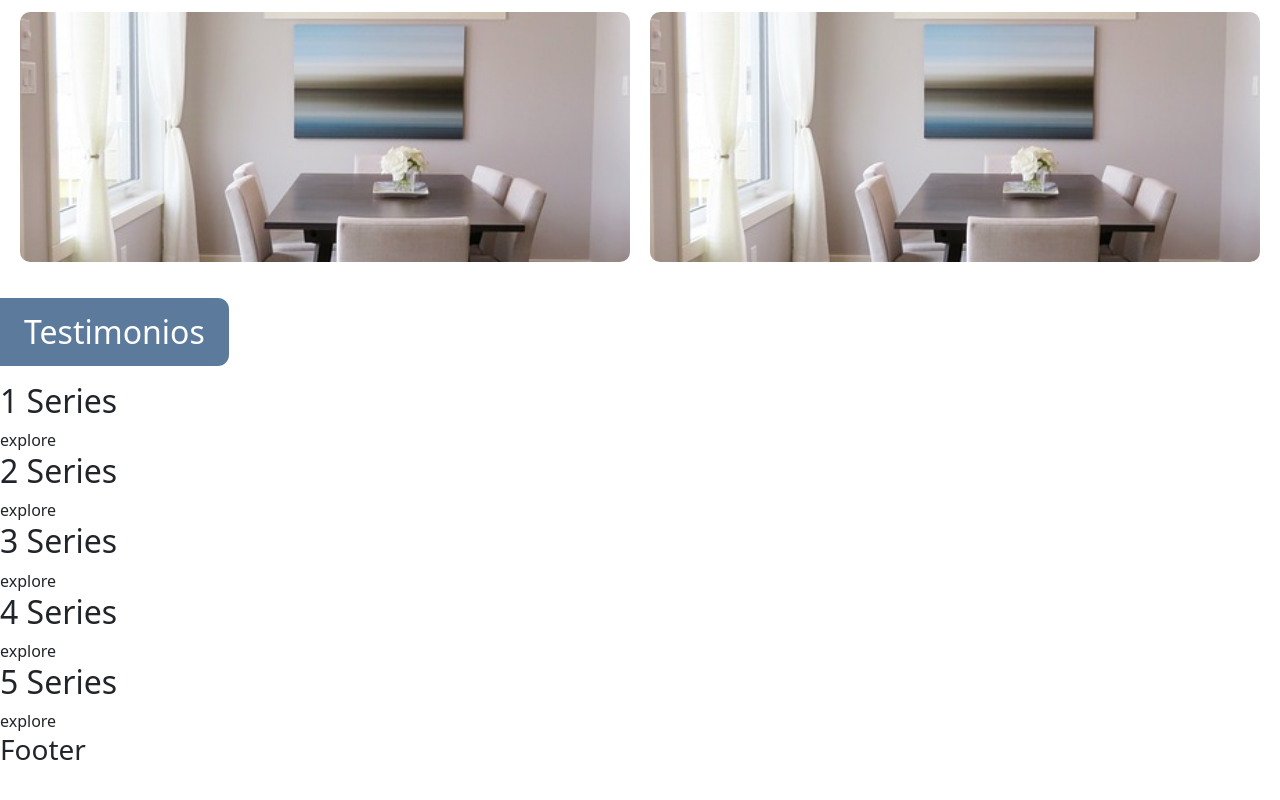
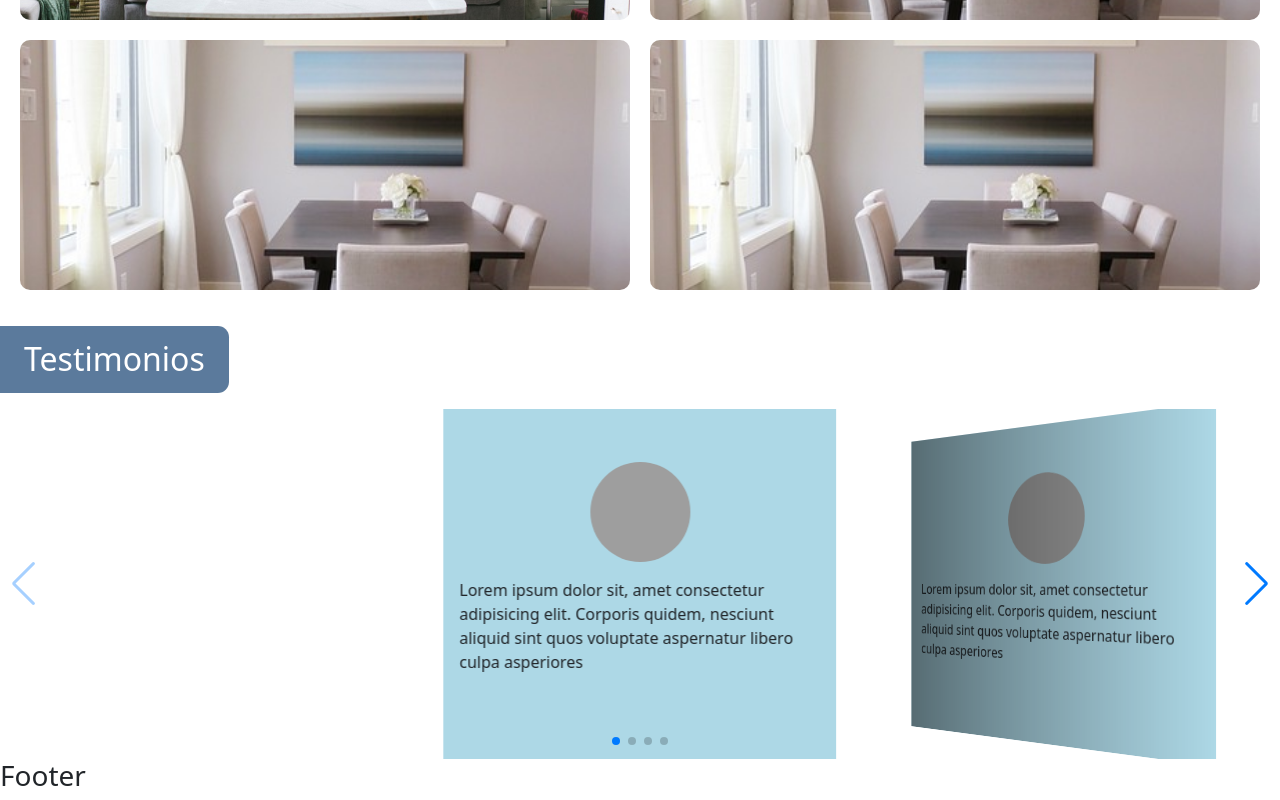
Before and after one commit to EstefaniaDelgado/Mobiliario, a React (Vite) app: page / in a window 1280 px wide. Shown: the part 1486-2286 px from the top of the page. Before the commit the page ends 2261 px from the top, so only its background shows below. Built offline with nearby package versions, Linux system fonts and the light colour scheme; grey boxes are pictures that could not be loaded.

Commit message:
testimonials seccion

```diff
--- a/package.json
+++ b/package.json
@@ -14,7 +14,8 @@
     "react": "^18.2.0",
     "react-bootstrap": "^2.9.1",
     "react-dom": "^18.2.0",
-    "react-router-dom": "^6.21.3"
+    "react-router-dom": "^6.21.3",
+    "swiper": "^11.0.5"
   },
   "devDependencies": {
     "@iconify/react": "^4.1.1",
--- a/src/components/Testimonials/components/CardTestimonial/Testimonial.module.css
+++ b/src/components/Testimonials/components/CardTestimonial/Testimonial.module.css
@@ -1,125 +1,22 @@
+.containerCarousel{
+  width: 100%;
+  max-width: 445px;
+  height: 40vh;
+  min-height: 350px;
+  background-color: lightblue;
+  display: flex;
+  flex-direction: column;
+  justify-content: center;
+  align-items: center;
+}
 
+.imageCarousel{
+  width: 100px;
+  height: 100px;
+  border-radius: 50px;
+}
 
-  .content {
-    display: flex;
-    align-items: center;
-    gap: 60px;
-    padding: 0 100px;
-  }
-
-
-  .carousel {
-    width: 600px;
-  }
-
-  h2 {
-    font-weight: 500;
-    margin: 0 0 16px;
-  }
-
-  p {
-    opacity: 0.7;
-    font-size: 18px;
-    margin: 0 0 20px;
-  }
-
-  button {
-    border: 0;
-    background: #f9f9f9;
-    color: #16222a;
-    font-family: inherit;
-    padding: 10px 20px;
-    border-radius: 60px;
-    font-size: 18px;
-  }
-
-  section a {
-    display: inline-block;
-    text-decoration: none;
-    text-transform: uppercase;
-    color: #717171;
-    font-weight: 500;
-    background: #fff;
-    border-radius: 3.125rem;
-    margin: 0 auto;
-    padding: 6px 26px;
-    font-size: 0.9rem;
-    transition: 0.3s ease-in-out;
-  }
-
-  .swiper {
-    width: 100%;
-  }
-
-  .swiper-pagination-bullet,
-  .swiper-pagination-bullet-active {
-    background: #fff;
-  }
-
-  .swiper-pagination {
-    bottom: 34px !important;
-    transform: scale(1.3);
-  }
-
-  .swiper-slide {
-    height: 400px;
-    display: flex;
-    flex-direction: column;
-    justify-content: end;
-    align-items: center;
-    padding: 0 0 80px;
-    filter: grayscale(0.6);
-  }
-
-  .swiper-slide h2 {
-    color: #fff;
-    font-weight: 400;
-    font-size: 1.4rem;
-    line-height: 1.4;
-    margin-bottom: 0.625rem;
-    text-transform: uppercase;
-    text-align: center;
-  }
-
-  .swiper-slide a:hover {
-    color: #005baa;
-  }
-
-  .swiperSlide div {
-    transition: 0.25s;
-    opacity: 0;
-  }
-
-  .swiper-slide-active div {
-    opacity: 1;
-  }
-
-  .swiperSlideOne {
-    background: linear-gradient(to top, #0f2027, #203a4300, #2c536400),
-      url("/src/assets/furniture/bed.jpg") no-repeat 50% 50% / cover;
-  }
-
-  .swiperSlideTwo {
-    background: linear-gradient(to top, #0f2027, #203a4300, #2c536400),
-      url("/src/assets/furniture/decoration.jpg") no-repeat 50% 50% / cover;
-  }
-
-  .swiperSlideThree {
-    background: linear-gradient(to top, #0f2027, #203a4300, #2c536400),
-      url("/src/assets/furniture/dining-room.jpg") no-repeat 50% 50% / cover;
-  }
-
-  .swiperSlideFour {
-    background: linear-gradient(to top, #0f2027, #203a4300, #2c536400),
-      url("/src/assets/furniture/hero-projects.jpg") no-repeat 50% 50% / cover;
-  }
-
-  .swiperSlideFive {
-    background: linear-gradient(to top, #0f2027, #203a4300, #2c536400),
-      url("/src/assets/furniture/kitchen.jpg") no-repeat 50% 50% / cover;
-  }
-
-  .swiper-3d .swiper-slide-shadow-left,
-  .swiper-3d .swiper-slide-shadow-right {
-    background-image: none;
-  }
+.review{
+  line-height: 1.5;
+  padding: 1em;
+}
--- a/src/components/Testimonials/components/CardTestimonial/index.jsx
+++ b/src/components/Testimonials/components/CardTestimonial/index.jsx
@@ -1,46 +1,95 @@
-import styles from './Testimonial.module.css'
+import styles from './Testimonial.module.css';
+import { Swiper, SwiperSlide } from 'swiper/react';
+import {
+  Navigation,
+  Pagination,
+  Scrollbar,
+  A11y,
+  EffectCoverflow,
+} from 'swiper/modules';
+import 'swiper/css';
+import 'swiper/css/navigation';
+import 'swiper/css/pagination';
+import 'swiper/css/scrollbar';
+import 'swiper/css/effect-coverflow';
+import { useEffect, useState } from 'react';
 
-const Testimonial = () => {
-  return (
-    <div class="carousel">
-    <div class="swiper">
-      <div class="swiper-wrapper">
-        <div class="swiper-slide swiper-slide--one">
-          <div>
-            <h2>1 Series</h2>
-            <a>explore</a>
+const Testimonial = ({ slides }) => {
+  const [isMobile, setIsMobile] = useState(window.innerWidth < 768);
+
+  useEffect(() => {
+    const handleResize = () => {
+      setIsMobile(window.innerWidth < 768);
+    };
+
+    window.addEventListener('resize', handleResize);
+
+    return () => {
+      window.removeEventListener('resize', handleResize);
+    };
+  }, [isMobile]);
+
+  const tabletScreem = (
+    <Swiper
+      effect={'coverflow'}
+      grabCursor={true}
+      centeredSlides={true}
+      modules={[Navigation, Pagination, Scrollbar, A11y, EffectCoverflow]}
+      coverflowEffect={{
+        rotate: 50,
+        stretch: 0,
+        depth: 100,
+        modifier: 1,
+        slideShadows: true,
+      }}
+      spaceBetween={50}
+      slidesPerView={3}
+      navigation
+      pagination={{ clickable: true }}
+      onSlideChange={() => console.log('slide change')}
+      onSwiper={(swiper) => console.log(swiper)}
+    >
+      {slides.map((slide) => (
+        <SwiperSlide key={slide.id}>
+          <div className={styles.containerCarousel}>
+            <img
+              src={`https://unavatar.io/${slide.customer}`}
+              alt="Testimonio"
+              className={styles.imageCarousel}
+            />
+            <p className={styles.review}>{slide.review}</p>
           </div>
-        </div>
-        <div class="swiper-slide swiper-slide--two">
-          <div>
-            <h2>2 Series</h2>
-            <a>explore</a>
+        </SwiperSlide>
+      ))}
+    </Swiper>
+  );
+
+  const mobileScreem = (
+    <Swiper
+      modules={[Navigation, Pagination, Scrollbar, A11y]}
+      spaceBetween={50}
+      slidesPerView={1}
+      navigation
+      pagination={{ clickable: true }}
+      onSlideChange={() => console.log('slide change')}
+      onSwiper={(swiper) => console.log(swiper)}
+    >
+      {slides.map((slide) => (
+        <SwiperSlide key={slide.id}>
+          <div className={styles.containerCarousel}>
+            <img
+              src={`https://unavatar.io/youtube/${slide.customer}`}
+              alt="Testimonio"
+              className={styles.imageCarousel}
+            />
+            <p className={styles.review}>{slide.review}</p>
           </div>
-        </div>
-        <div class="swiper-slide swiper-slide--three">
-          <div>
-            <h2>3 Series</h2>
-            <a>explore</a>
-          </div>
-        </div>
-        <div class="swiper-slide swiper-slide--four">
-          <div>
-            <h2>4 Series</h2>
-            <a>explore</a>
-          </div>
-        </div>
+        </SwiperSlide>
+      ))}
+    </Swiper>
+  );
 
-        <div class="swiper-slide swiper-slide--five">
-          <div>
-            <h2>5 Series</h2>
-            <a>explore</a>
-          </div>
-        </div>
-      </div>
-      <div class="swiper-pagination"></div>
-    </div>
-  </div>
-  )
-}
+  return <>{isMobile ? mobileScreem : tabletScreem}</>;
+};
 
-export default Testimonial
+export default Testimonial;
--- a/src/components/Testimonials/index.jsx
+++ b/src/components/Testimonials/index.jsx
@@ -1,14 +1,19 @@
 import styles from './Testimonials.module.css'
 import Testimonial from './components/CardTestimonial';
+import seriesData from '../../data/testimonials'
+console.log(seriesData)
+
 
 
 const Testimonials = () => {
+
+
   return (
-    <div>
-      <h2 className={styles.subtitle}>Testimonios</h2>
-      <Testimonial/>
-    </div>
-  )
+   <section>
+    <h2 className={styles.subtitle}>Testimonios</h2>
+    <Testimonial slides={seriesData}/>
+   </section>
+  );
 }
 
 export default Testimonials;
--- /dev/null
+++ b/src/data/testimonials.js
@@ -0,0 +1,24 @@
+ const seriesData=[
+    {
+        id:1,
+        customer:'Carla Paez',
+        review:'Lorem ipsum dolor sit, amet consectetur adipisicing elit. Corporis quidem, nesciunt aliquid sint quos voluptate aspernatur libero culpa asperiores '
+    },
+    {
+        id:2,
+        customer:'Carla Paez',
+        review:'Lorem ipsum dolor sit, amet consectetur adipisicing elit. Corporis quidem, nesciunt aliquid sint quos voluptate aspernatur libero culpa asperiores '
+    },
+    {
+        id:3,
+        customer:'Carla Paez',
+        review:'Lorem ipsum dolor sit, amet consectetur adipisicing elit. Corporis quidem, nesciunt aliquid sint quos voluptate aspernatur libero culpa asperiores '
+    },
+    {
+        id:4,
+        customer:'Carla Paez',
+        review:'Lorem ipsum dolor sit, amet consectetur adipisicing elit. Corporis quidem, nesciunt aliquid sint quos voluptate aspernatur libero culpa asperiores '
+    }
+]
+
+export default seriesData;
```
Also changed, not shown: 1 other file (tests, documents, lock files or other folders).
